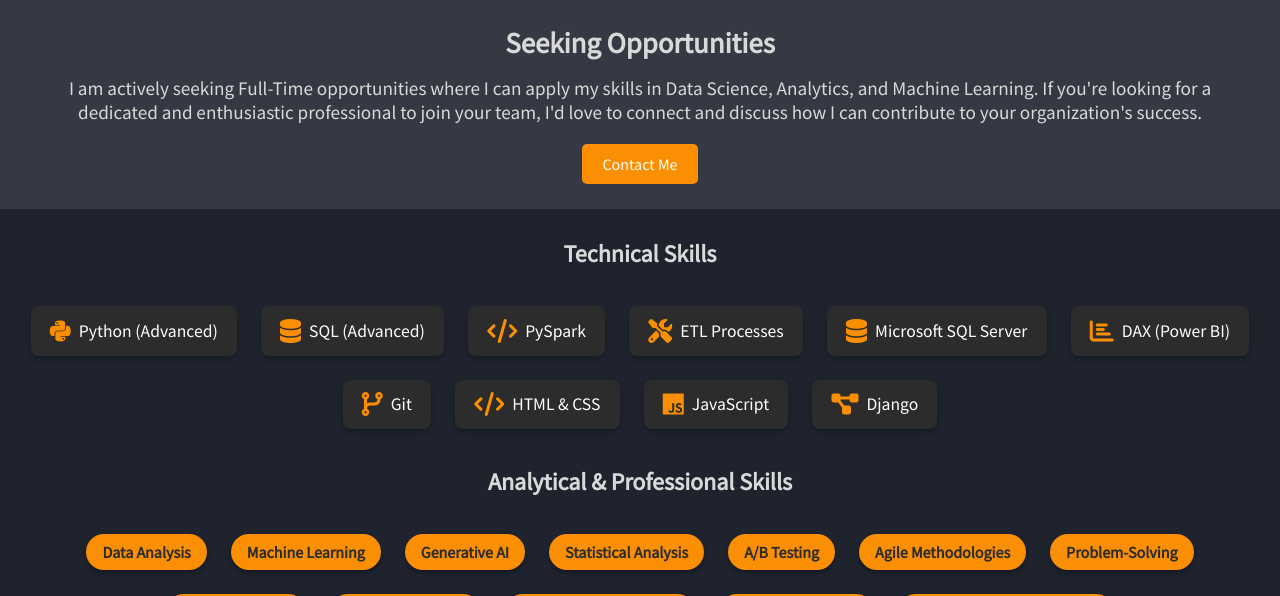
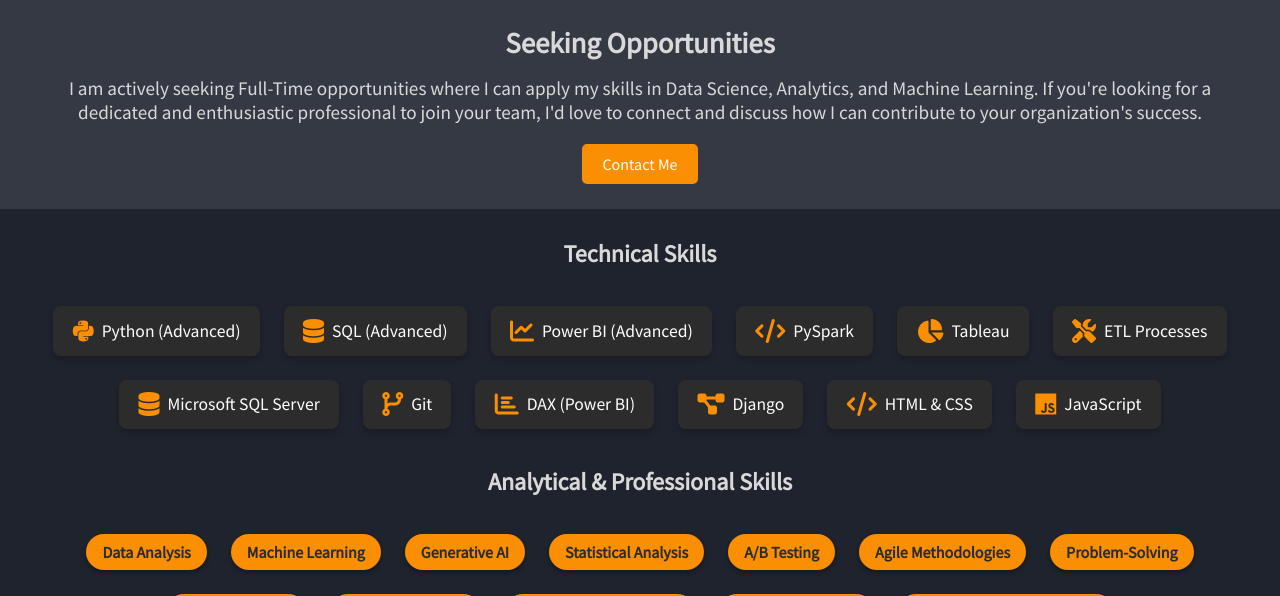
Before and after one commit to Martimlt/Portfolio, a Django app: page / in a window 1280 px wide. Shown: the part 1696-2292 px from the top of the page. Run offline with Django 5.2, Linux system fonts and the light colour scheme; some libraries are stand-ins or nearby versions.

Commit message:
Change Resume

```diff
--- a/portfolio/templates/portfolio/singlepage.html
+++ b/portfolio/templates/portfolio/singlepage.html
@@ -103,7 +103,13 @@
         <i class="fas fa-database"></i> SQL (Advanced)
     </div>
     <div class="skill-item">
+        <i class="fas fa-chart-line"></i> Power BI (Advanced)
+    </div>
+    <div class="skill-item">
         <i class="fas fa-code"></i> PySpark
+    </div>
+    <div class="skill-item">
+        <i class="fas fa-chart-pie"></i> Tableau
     </div>
     <div class="skill-item">
       <i class="fas fa-tools"></i> ETL Processes
@@ -112,19 +118,19 @@
         <i class="fas fa-database"></i> Microsoft SQL Server
     </div>
     <div class="skill-item">
+      <i class="fas fa-code-branch"></i> Git
+    </div>
+    <div class="skill-item">
         <i class="fas fa-chart-bar"></i> DAX (Power BI)
     </div>
     <div class="skill-item">
-        <i class="fas fa-code-branch"></i> Git
+      <i class="fas fa-project-diagram"></i> Django
     </div>
     <div class="skill-item">
       <i class="fas fa-code"></i> HTML & CSS
     </div>
     <div class="skill-item">
       <i class="fab fa-js"></i> JavaScript
-    </div>
-    <div class="skill-item">
-        <i class="fas fa-project-diagram"></i> Django
     </div>
 </div>
 <h2 class="centerTitles">Analytical & Professional Skills</h2>
```
